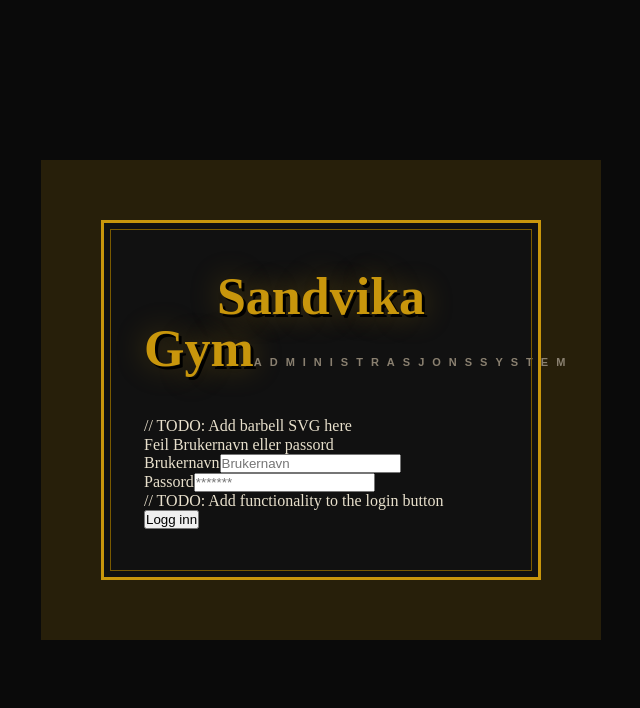
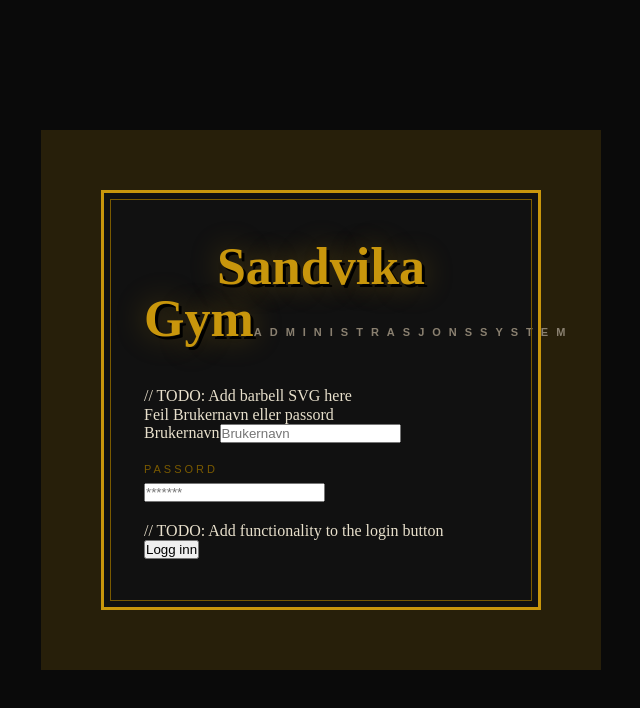
Before and after one commit to nexnic/SandvikaGym, a React (Vite) app: page / in a window 1280 px wide. Shown: the top 708 px of the page, without its empty margins (319-959 px from the left). Built offline with nearby package versions, Linux system fonts and the light colour scheme.

Commit message:
adding form-group to css

```diff
--- a/src/index.css
+++ b/src/index.css
@@ -126,3 +126,45 @@ body::before {
   color: var(--gold);
   font-size: 18px;
 }
+
+/* Form Groups */
+
+.form-group {
+  margin-bottom: 20px;
+}
+
+.form-group label {
+  display: block;
+  font-family: 'Oswald', sans-serif;
+  font-size: 11px;
+  letter-spacing: 3px;
+  color: var(--gold-dim);
+  text-transform: uppercase;
+  margin-bottom: 8px;
+}
+
+.form-group input .form-group select .form-group textarea {
+  width: 100%;
+  background: var(--black);
+  border: 2px solid var(--steel);
+  padding: 12px 16px;
+  color: var(--text);
+  padding: 12px 16px;
+  font-family: 'Courier New', Courier, monospace;
+  font-size: 14px;
+  outline: none;
+  transition: border-color 0.3s ease;
+}
+
+.form-group input:focus,
+.form-group select:focus,
+.form-group textarea:focus {
+  border-color: var(--gold);
+  box-shadow: 0 0 12px rgba(200, 150, 12, 0.2);
+}
+.form-group select {
+  cursor: pointer;
+}
+.form-group select option {
+  background: var(--dark);
+}
```
